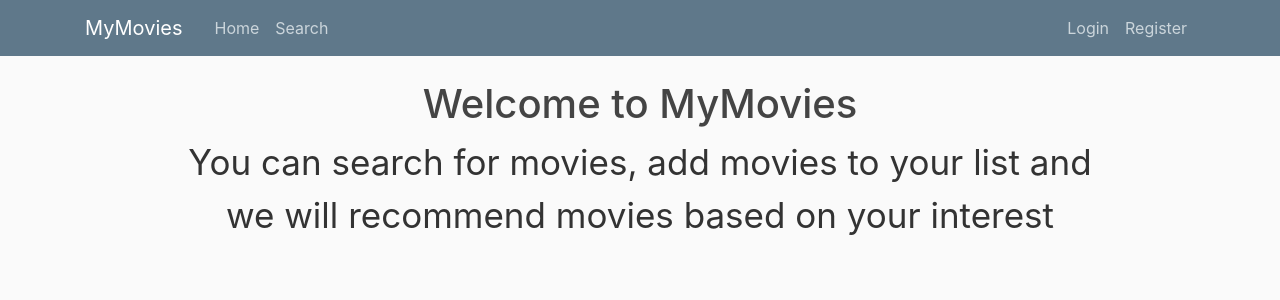
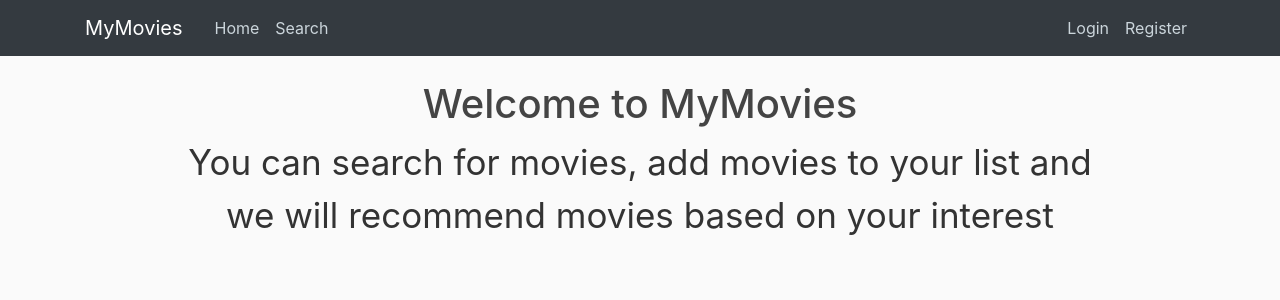
Before and after one commit to habui19/python-final, a Flask app: page / in a window 1280 px wide. Shown: the top 300 px of the page. Run offline with Flask 2, Linux system fonts and the light colour scheme; some libraries are stand-ins or nearby versions.

Commit message:
change navbar color

```diff
--- a/mymovies/static/main.css
+++ b/mymovies/static/main.css
@@ -14,6 +14,9 @@ background-color: #5f788a;
 
 .site-header .navbar-nav .nav-link {
 color: #cbd5db;
+}
+.navbar{
+    background:#F97300;
 }
 
 .site-header .navbar-nav .nav-link:hover {
--- a/mymovies/templates/layout.html
+++ b/mymovies/templates/layout.html
@@ -17,7 +17,7 @@
 </head>
 <body>
     <header class="site-header">
-        <nav class="navbar navbar-expand-md navbar-dark bg-steel fixed-top">
+        <nav class="navbar navbar-expand-md navbar-dark bg-dark fixed-top">
             <div class="container">
             <a class="navbar-brand mr-4" href="/">MyMovies</a>
             <button class="navbar-toggler" type="button" data-toggle="collapse" data-target="#navbarToggle" aria-controls="navbarToggle" aria-expanded="false" aria-label="Toggle navigation">
```
Also changed, not shown: 1 other file.
